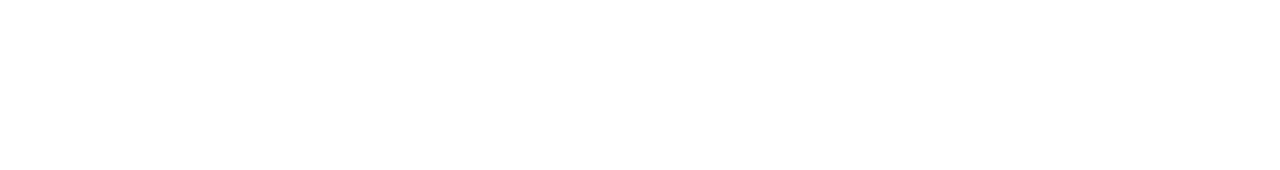
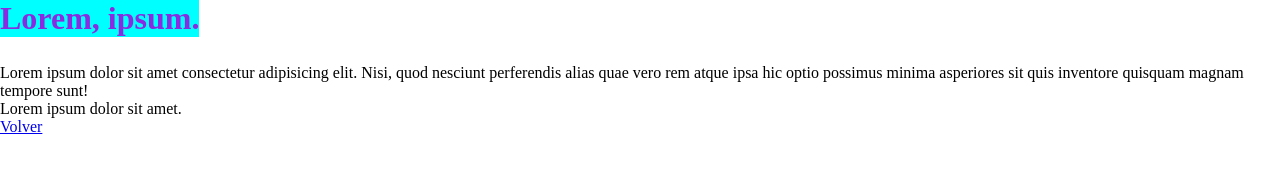
Before and after one commit to MauroPanzini/Lab_III_Ejercicios, a plain HTML site: page paginas/html/ejercicios_html.html in a window 1280 px wide. Drawn offline with Linux system fonts and the light colour scheme.

Commit message:
Add ejercicios_html

```diff
--- a/paginas/html/ejercicios_html.html
+++ b/paginas/html/ejercicios_html.html
@@ -0,0 +1,19 @@
+<head>
+    <link rel="stylesheet" href="/style.css">
+</head>
+<body id="ejercicios_html">
+  <header>
+    <h1>Lorem, ipsum.</h1>
+  </header>
+  <main>
+    <p>
+      Lorem ipsum dolor sit amet consectetur adipisicing elit. Nisi, quod
+      nesciunt perferendis alias quae vero rem atque ipsa hic optio possimus
+      minima asperiores sit quis inventore quisquam magnam tempore sunt!
+    </p>
+  </main>
+  <footer>
+    <p>Lorem ipsum dolor sit amet.</p>
+    <a href="/index.html">Volver</a>
+  </footer>
+</body>
--- a/style.css
+++ b/style.css
@@ -22,3 +22,18 @@ El orden de aplicación es en cascada, pero hay elementos que tienen mas peso qu
 3.Selector por ID.
 4.Selector de etiqueta.
 */
+header{
+    background-color: aqua;
+    height: fit-content;
+    position:fixed;
+
+}
+/* header:hover{
+    background-color: rgb(63, 48, 131);
+    height: fit-content;
+    position:fixed;
+
+} */
+main{
+    padding-top: 5%;
+}
```
Also changed, not shown: index.html (+6 -4 lines).
